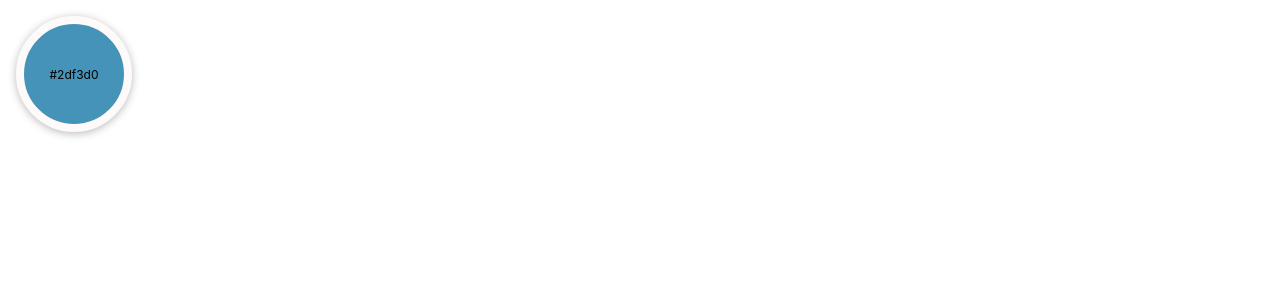
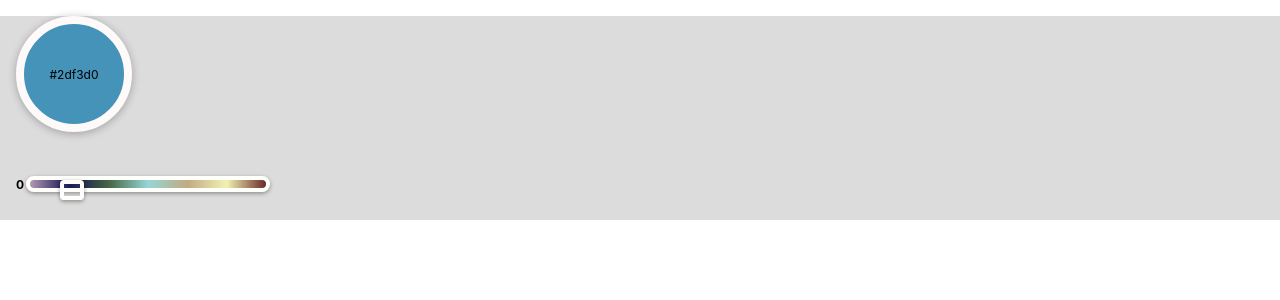
Before and after one commit to heartyhardy/catchy-colors, a React (Create React App) app: page / in a window 1280 px wide. Shown: the top 300 px of the page. Built offline with nearby package versions, Linux system fonts and the light colour scheme.

Commit message:
Added hue-picker CSS

```diff
--- a/src/App.css
+++ b/src/App.css
@@ -1,3 +1,3 @@
 .App {
-
+    background-color: gainsboro;
 }
--- a/src/App.js
+++ b/src/App.js
@@ -1,6 +1,7 @@
 import React, { Component } from 'react';
 import './App.css';
 import ColorSlot from './components/color-slot/color-slot';
+import HuePicker from './components/color-picker/hue-picker/hue-picker';
 
 
 class App extends Component {
@@ -8,6 +9,7 @@ class App extends Component {
     return (
       <div className="App">
         <ColorSlot hue={200} saturation={45} brightness={50} hexcolor="#2df3d0"></ColorSlot>
+        <HuePicker />
       </div>
     );
   }
--- a/src/components/color-picker/hue-picker/hue-picker.css
+++ b/src/components/color-picker/hue-picker/hue-picker.css
@@ -0,0 +1,84 @@
+.hue-picker-main{
+    display: flex;
+    flex-direction: row;
+    justify-content: center;
+    align-items: center;
+    padding: 1rem;
+    width: 20vw;
+    height: 5vh;
+}
+
+.hue-range-indictor{
+    font-size: .75rem;
+    font-weight: bold;
+    color: black;
+}
+
+.hue-range {
+    background-color: transparent;
+    -webkit-appearance: none;
+    width: 100%;
+    height: 100%;
+}
+
+.hue-range:focus {
+    outline: none;
+}
+
+.hue-range::-webkit-slider-runnable-track {
+    width: 100%;
+    height: 1rem;
+    display: flex;
+    flex-direction: row;
+    align-items: center;
+    box-shadow: 0 .1rem .25rem #05001660;
+    background-image: linear-gradient(to left, red, yellow, orange, cyan, green, blue, violet);
+    border-radius: .5rem;
+    border: .25rem solid ivory;
+    cursor: pointer;
+    filter: grayscale(75%);
+    transition: all 1.5s linear;
+}
+
+.hue-range::-webkit-slider-thumb {
+    box-shadow: 0 .1rem .25rem #05001660;
+    border-radius: .5rem;
+    border: .25rem solid ivory;
+    height: 1.5em;
+    width: 1.5rem;
+    border-radius: .25rem;
+    background-color: #f5f5f510;
+    -webkit-appearance: none;
+    cursor: pointer;
+}
+
+.hue-range:focus::-webkit-slider-runnable-track {
+    filter: grayscale(0%);
+    transition: all 1.5s linear;
+}
+
+.hue-range::-moz-range-track {
+    width: 100%;
+    height: 1rem;
+    display: flex;
+    flex-direction: row;
+    align-items: center;
+    box-shadow: 0 .1rem .25rem #05001660;
+    background: linear-gradient(to left, red, yellow, orange, cyan, green, blue, violet);
+    border-radius: .5rem;
+    border: .25rem solid ivory;
+    cursor: pointer;
+    filter: grayscale(75%);
+    transition: all 1.5s linear;
+}
+
+.hue-range::-moz-range-thumb {
+    box-shadow: 0 .1rem .25rem #05001660;
+    border-radius: .5rem;
+    border: .25rem solid ivory;
+    height: 1.5em;
+    width: 1.5rem;
+    border-radius: .25rem;
+    background: #f5f5f510;
+    cursor: pointer;
+}
--- a/src/components/color-picker/hue-picker/hue-picker.js
+++ b/src/components/color-picker/hue-picker/hue-picker.js
@@ -2,11 +2,22 @@ import React from 'react';
 import './hue-picker.css';
 import Aux from '../../hoc/auxilary';
 
-const HuePicker =props => (
+const HuePicker = props => (
     <Aux
-        className=""
+        className="hue-picker-main"
     >
+        <p
+            className="hue-range-indictor"
+        >
+            0
+        </p>
 
+        <input
+            className="hue-range"
+            type="range"
+            min="0"
+            max="360"
+        />
     </Aux>
 )
 
```
